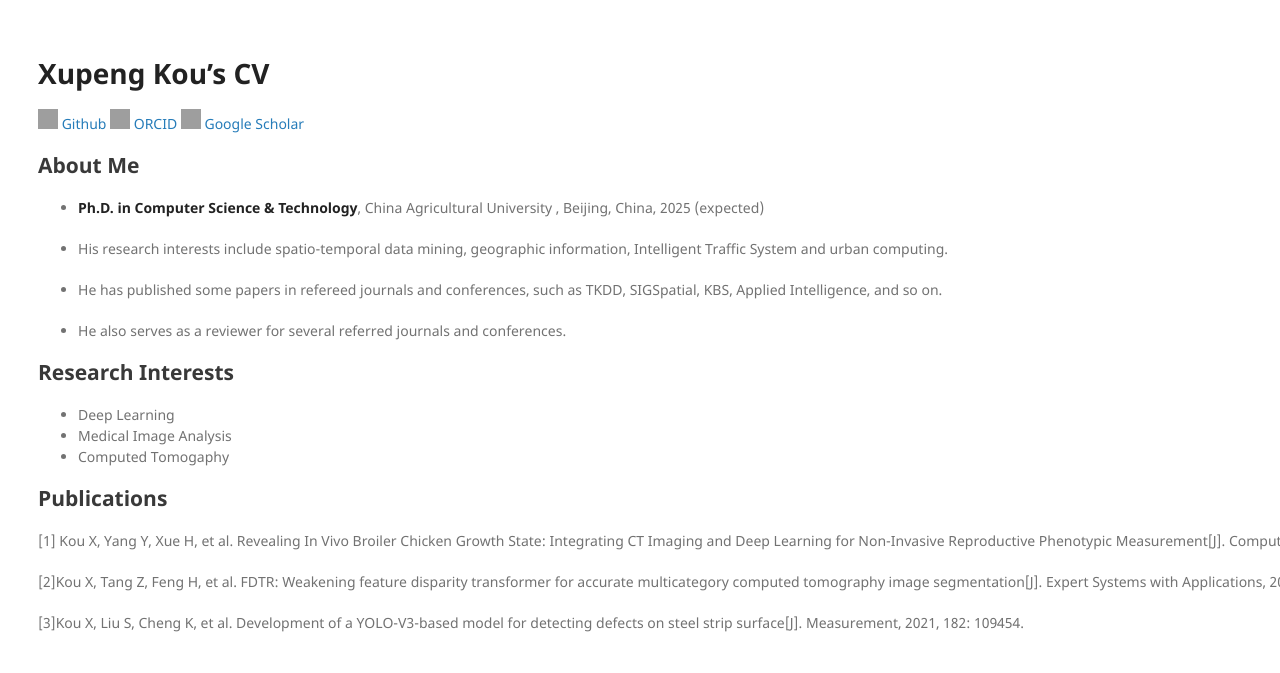
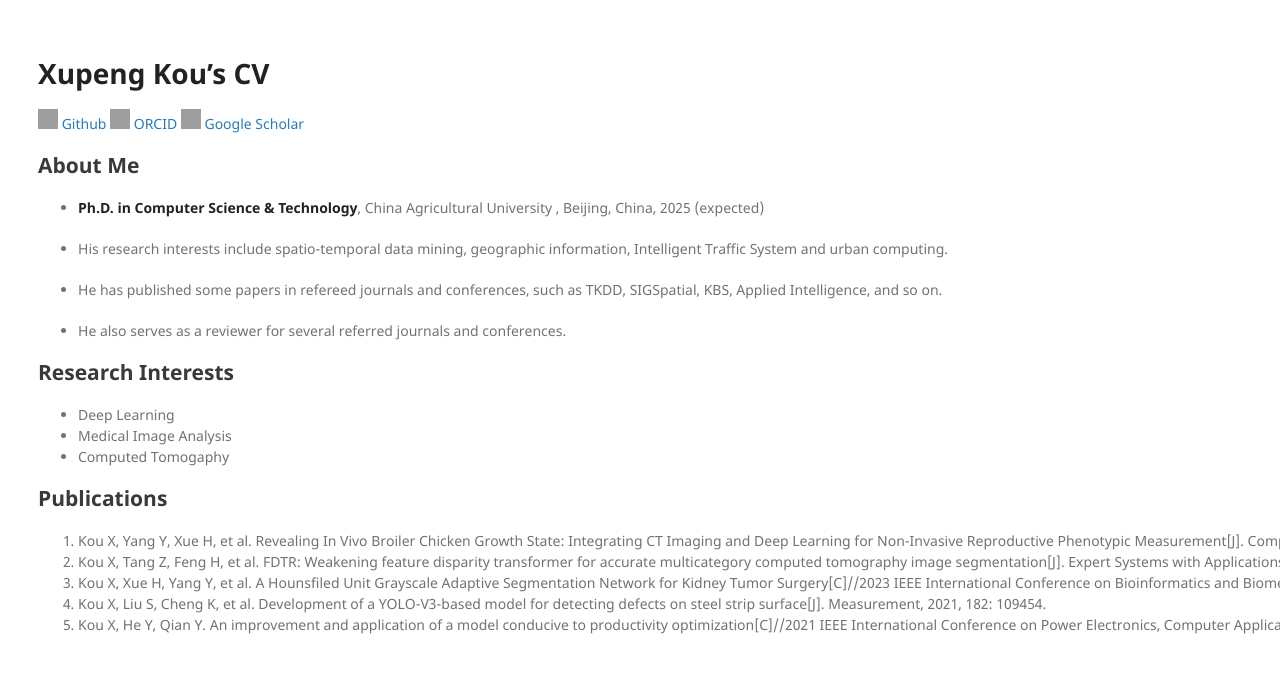
Before and after one commit to Github-XKou/Github-XKou.github.io, a Jekyll site: the page built from about.md, in a window 1280 px wide. Shown: the top 673 px of the page. Built offline with Jekyll 4.4.1, drawn with Linux system fonts in a browser that asks for light colours; grey boxes are pictures that could not be loaded.

Commit message:
Update about.md

```diff
--- a/about.md
+++ b/about.md
@@ -29,9 +29,13 @@ title: CV
 <li>Computed Tomogaphy</li>
 </ul>
 <h2>Publications</h2>
+<ol>
+<li> Kou X, Yang Y, Xue H, et al. Revealing In Vivo Broiler Chicken Growth State: Integrating CT Imaging and Deep Learning for Non-Invasive Reproductive Phenotypic Measurement[J]. Computers and Electronics in Agriculture, 2024. </li>
 
-[1] Kou X, Yang Y, Xue H, et al. Revealing In Vivo Broiler Chicken Growth State: Integrating CT Imaging and Deep Learning for Non-Invasive Reproductive Phenotypic Measurement[J]. Computers and Electronics in Agriculture, 2024.
+<li>Kou X, Tang Z, Feng H, et al. FDTR: Weakening feature disparity transformer for accurate multicategory computed tomography image segmentation[J]. Expert Systems with Applications, 2024, 236: 121297. </li>
 
-[2]Kou X, Tang Z, Feng H, et al. FDTR: Weakening feature disparity transformer for accurate multicategory computed tomography image segmentation[J]. Expert Systems with Applications, 2024, 236: 121297.
+<li>Kou X, Xue H, Yang Y, et al. A Hounsfiled Unit Grayscale Adaptive Segmentation Network for Kidney Tumor Surgery[C]//2023 IEEE International Conference on Bioinformatics and Biomedicine (BIBM). IEEE, 2023: 4913-4915.</li>
 
-[3]Kou X, Liu S, Cheng K, et al. Development of a YOLO-V3-based model for detecting defects on steel strip surface[J]. Measurement, 2021, 182: 109454.
+<li>Kou X, Liu S, Cheng K, et al. Development of a YOLO-V3-based model for detecting defects on steel strip surface[J]. Measurement, 2021, 182: 109454. </li>
+
+<li>Kou X, He Y, Qian Y. An improvement and application of a model conducive to productivity optimization[C]//2021 IEEE International Conference on Power Electronics, Computer Applications (ICPECA). IEEE, 2021: 1050-1053.
```
